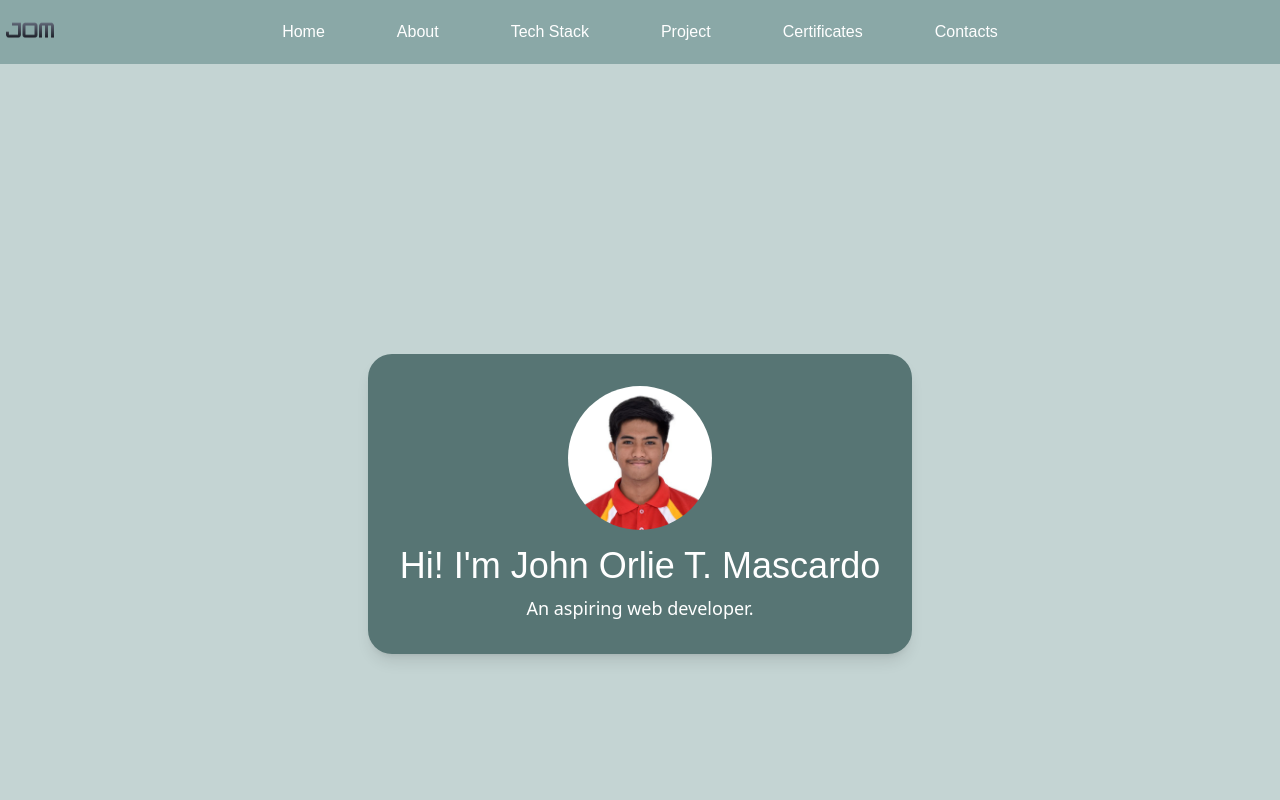
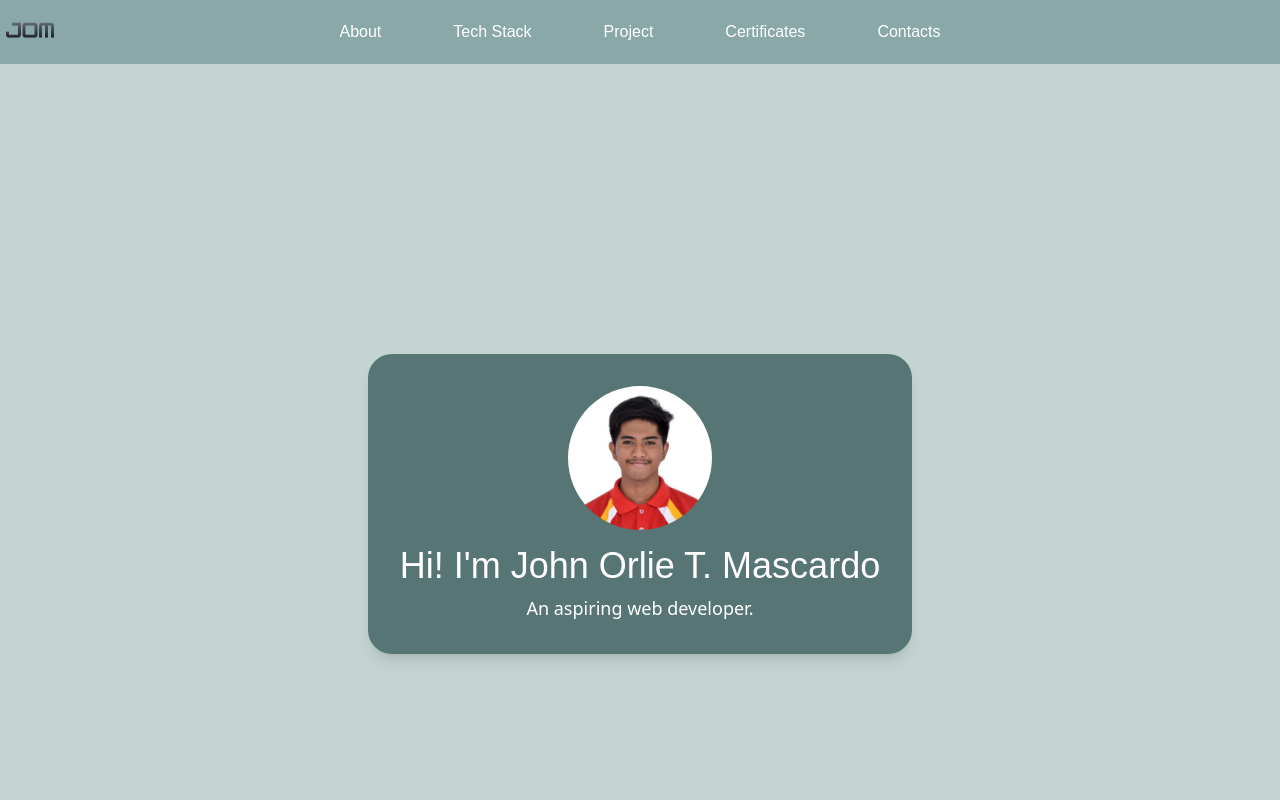
Before and after one commit to John-Orlie-Mascardo/portfolio_V2, a React (Vite) app: page / in a window 1280 px wide. Shown: the top 800 px of the page. Built offline with nearby package versions, Linux system fonts and the light colour scheme; a web font is replaced by a local one.

Commit message:
Turning portfolio_logo to fixed and navigate to navbar

```diff
--- a/src/components/Navbar.jsx
+++ b/src/components/Navbar.jsx
@@ -3,14 +3,13 @@ import portfolio_logo from "../assets/portfolio_logo.png";
 
 export default function Navbar() {
   return (
-    <div>
+    <div id ="navbar">
+      <a href='#navbar'>
+        <img src={portfolio_logo} alt="logo" className="fixed w-15 h-15" />
+      </a>
       <nav className="bg-deep-teal-400 font-zalando-italic">
         <div>
-          <img src={portfolio_logo} alt="logo" className="absolute w-15 h-15" />
           <ul className="flex justify-center items-center space-x-10 py-4 text-white">
-            <li className="px-4 py-1 rounded-4xl">
-              <a href="#home">Home</a>
-            </li>
             <li className="px-4 py-1 rounded-4xl">
               <a href="#about">About</a>
             </li>
```
Also changed, not shown: src/components/Hero.jsx (+6 -2 lines).
